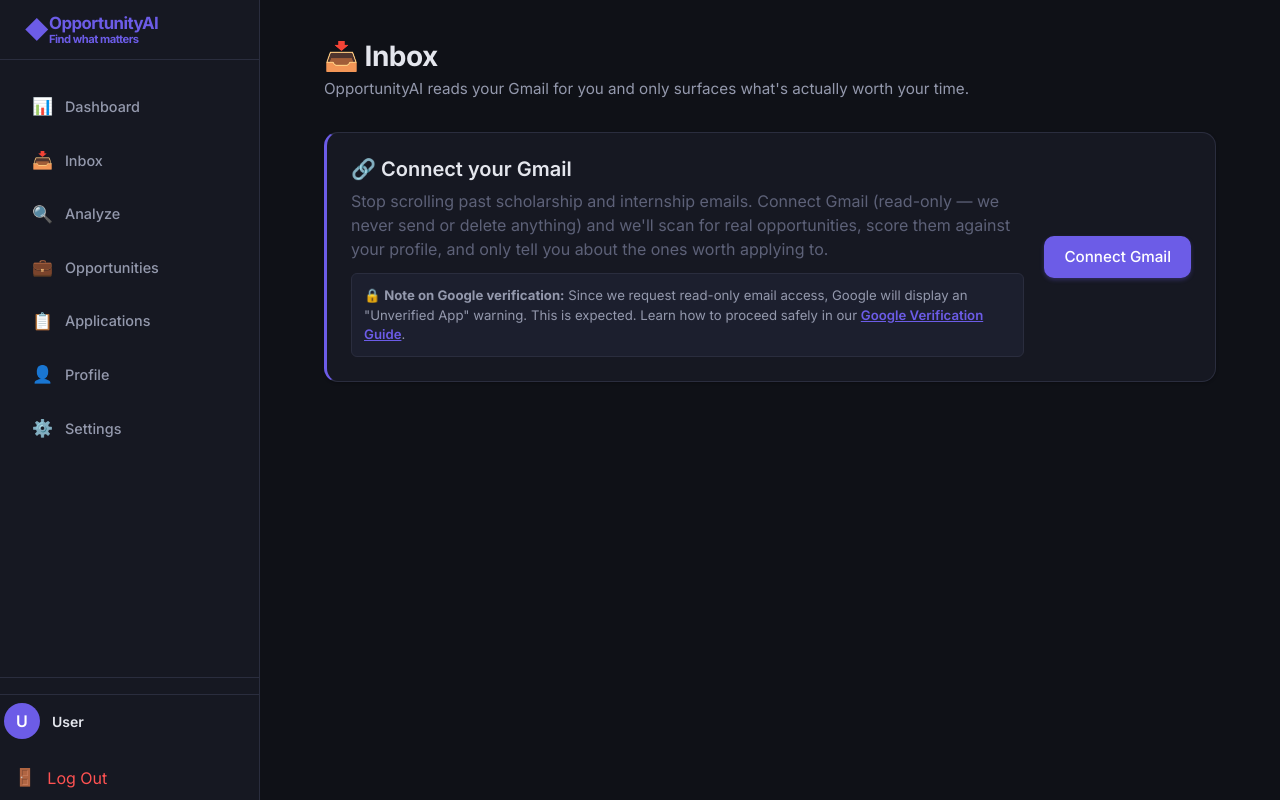
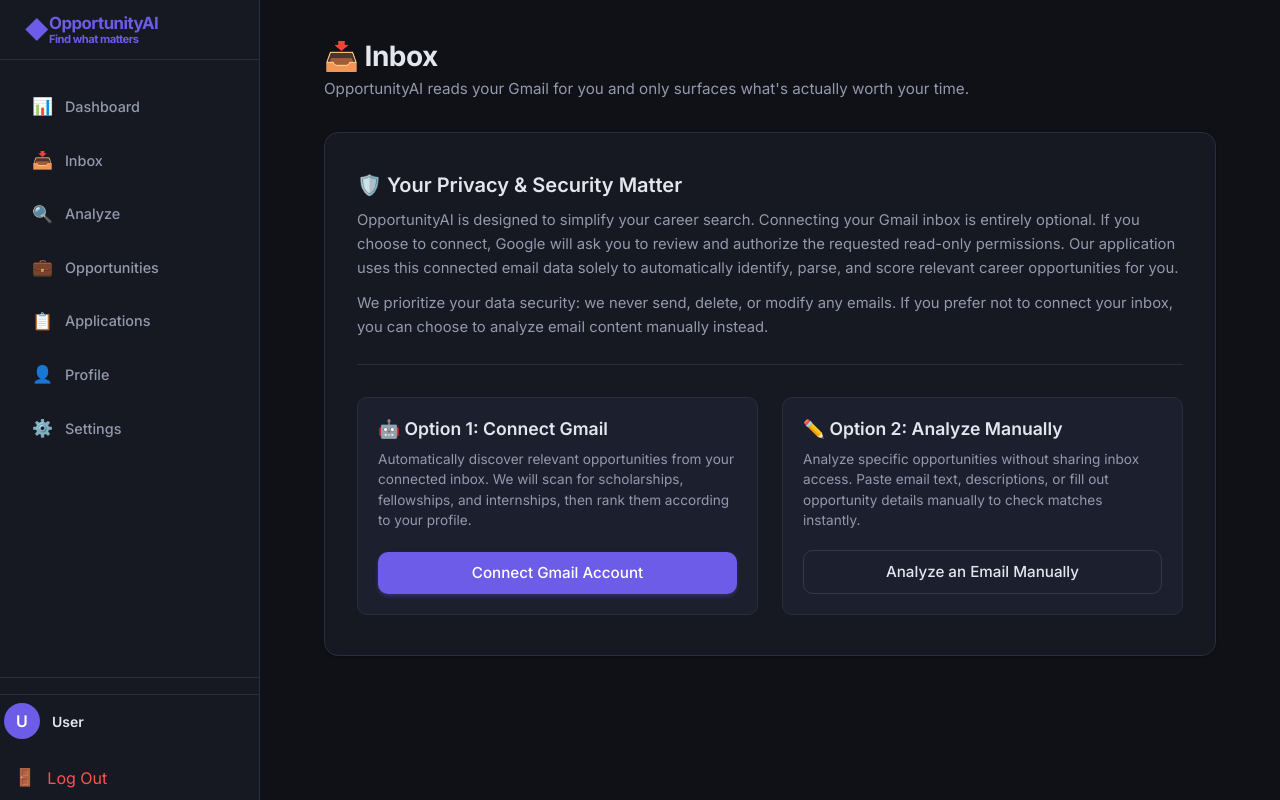
Before and after one commit to GhulamMahiulDin/OpportunityAI, a Flask app: template templates/inbox.html in a window 1280 px wide. Run offline with Flask 3, Linux system fonts and the light colour scheme; the template is opened without the code that fills it, so the values that code supplies are empty; some libraries are stand-ins or nearby versions.

Commit message:
Improve user trust: Add professional Privacy & Security notice and manual email analysis alternative

```diff
--- a/routes/auth.py
+++ b/routes/auth.py
@@ -105,7 +105,3 @@
 @auth_bp.route('/terms')
 def terms():
     return render_template('terms.html')
-
-@auth_bp.route('/google-verification')
-def google_verification():
-    return render_template('google_verification.html')
--- a/templates/inbox.html
+++ b/templates/inbox.html
@@ -9,22 +9,64 @@
     </div>
 
     {% if not gmail_account %}
-        <div class="card card-accent">
-            <div class="card-body">
-                <div class="flex flex-between flex-center" style="gap: 20px;">
-                    <div style="flex: 1;">
-                        <h3>🔗 Connect your Gmail</h3>
-                        <p class="text-muted" style="margin-bottom: 12px;">
-                            Stop scrolling past scholarship and internship emails. Connect Gmail (read-only —
-                            we never send or delete anything) and we'll scan for real opportunities, score them
-                            against your profile, and only tell you about the ones worth applying to.
-                        </p>
-                        <div style="background-color: var(--bg-tertiary); border: 1px solid var(--border); padding: 12px; border-radius: var(--radius-sm); font-size: 0.825rem; line-height: 1.45; color: var(--text-secondary);">
-                            🔒 <strong>Note on Google verification:</strong> Since we request read-only email access, Google will display an "Unverified App" warning. This is expected. Learn how to proceed safely in our <a href="{{ url_for('auth.google_verification') }}" target="_blank" style="color: var(--accent); font-weight: 600; text-decoration: underline;">Google Verification Guide</a>.
+        <div class="card">
+            <div class="card-body" style="padding: 2.5rem 2rem;">
+
+                <!-- Privacy & Security Notice -->
+                <div style="margin-bottom: 2rem; padding-bottom: 1.5rem; border-bottom: 1px solid var(--border);">
+                    <h3 style="color: var(--text-primary); font-size: 1.25rem; margin-bottom: 0.75rem; display: flex; align-items: center; gap: 8px;">
+                        🛡️ Your Privacy & Security Matter
+                    </h3>
+                    <p style="color: var(--text-secondary); font-size: 0.925rem; line-height: 1.6; margin-bottom: 0.75rem;">
+                        OpportunityAI is designed to simplify your career search. Connecting your Gmail inbox is entirely optional.
+                        If you choose to connect, Google will ask you to review and authorize the requested read-only permissions.
+                        Our application uses this connected email data solely to automatically identify, parse, and score relevant career opportunities for you.
+                    </p>
+                    <p style="color: var(--text-secondary); font-size: 0.925rem; line-height: 1.6; margin-bottom: 0;">
+                        We prioritize your data security: we never send, delete, or modify any emails.
+                        If you prefer not to connect your inbox, you can choose to analyze email content manually instead.
+                    </p>
+                </div>
+
+                <!-- Options Container -->
+                <div style="display: grid; grid-template-columns: repeat(auto-fit, minmax(280px, 1fr)); gap: 24px; margin-top: 1rem;">
+
+                    <!-- Option 1: Automate with Gmail -->
+                    <div style="background-color: var(--bg-tertiary); border: 1px solid var(--border); padding: 20px; border-radius: var(--radius-md); display: flex; flex-direction: column; justify-content: space-between;">
+                        <div>
+                            <h4 style="font-size: 1.1rem; color: var(--text-primary); margin-bottom: 10px; display: flex; align-items: center; gap: 8px;">
+                                🤖 Option 1: Connect Gmail
+                            </h4>
+                            <p style="color: var(--text-secondary); font-size: 0.85rem; line-height: 1.5; margin-bottom: 20px;">
+                                Automatically discover relevant opportunities from your connected inbox. We will scan for scholarships, fellowships, and internships, then rank them according to your profile.
+                            </p>
+                        </div>
+                        <div style="margin-top: auto;">
+                            <a href="{{ url_for('oauth.gmail_connect') }}" class="btn btn-primary" style="width: 100%; display: inline-block; text-align: center; box-sizing: border-box;">
+                                Connect Gmail Account
+                            </a>
                         </div>
                     </div>
-                    <a href="{{ url_for('oauth.gmail_connect') }}" class="btn btn-primary" style="align-self: center; white-space: nowrap;">Connect Gmail</a>
+
+                    <!-- Option 2: Manual Analysis -->
+                    <div style="background-color: var(--bg-tertiary); border: 1px solid var(--border); padding: 20px; border-radius: var(--radius-md); display: flex; flex-direction: column; justify-content: space-between;">
+                        <div>
+                            <h4 style="font-size: 1.1rem; color: var(--text-primary); margin-bottom: 10px; display: flex; align-items: center; gap: 8px;">
+                                ✏️ Option 2: Analyze Manually
+                            </h4>
+                            <p style="color: var(--text-secondary); font-size: 0.85rem; line-height: 1.5; margin-bottom: 20px;">
+                                Analyze specific opportunities without sharing inbox access. Paste email text, descriptions, or fill out opportunity details manually to check matches instantly.
+                            </p>
+                        </div>
+                        <div style="margin-top: auto;">
+                            <a href="{{ url_for('analyze.analyze_page') }}" class="btn btn-secondary" style="width: 100%; display: inline-block; text-align: center; box-sizing: border-box;">
+                                Analyze an Email Manually
+                            </a>
+                        </div>
+                    </div>
+
                 </div>
+
             </div>
         </div>
     {% else %}
```
Also changed, not shown: templates/google_verification.html (deleted, +0 -140 lines), templates/login.html (+4 -4 lines), templates/register.html (+4 -4 lines), templates/settings.html (+34 -8 lines).
